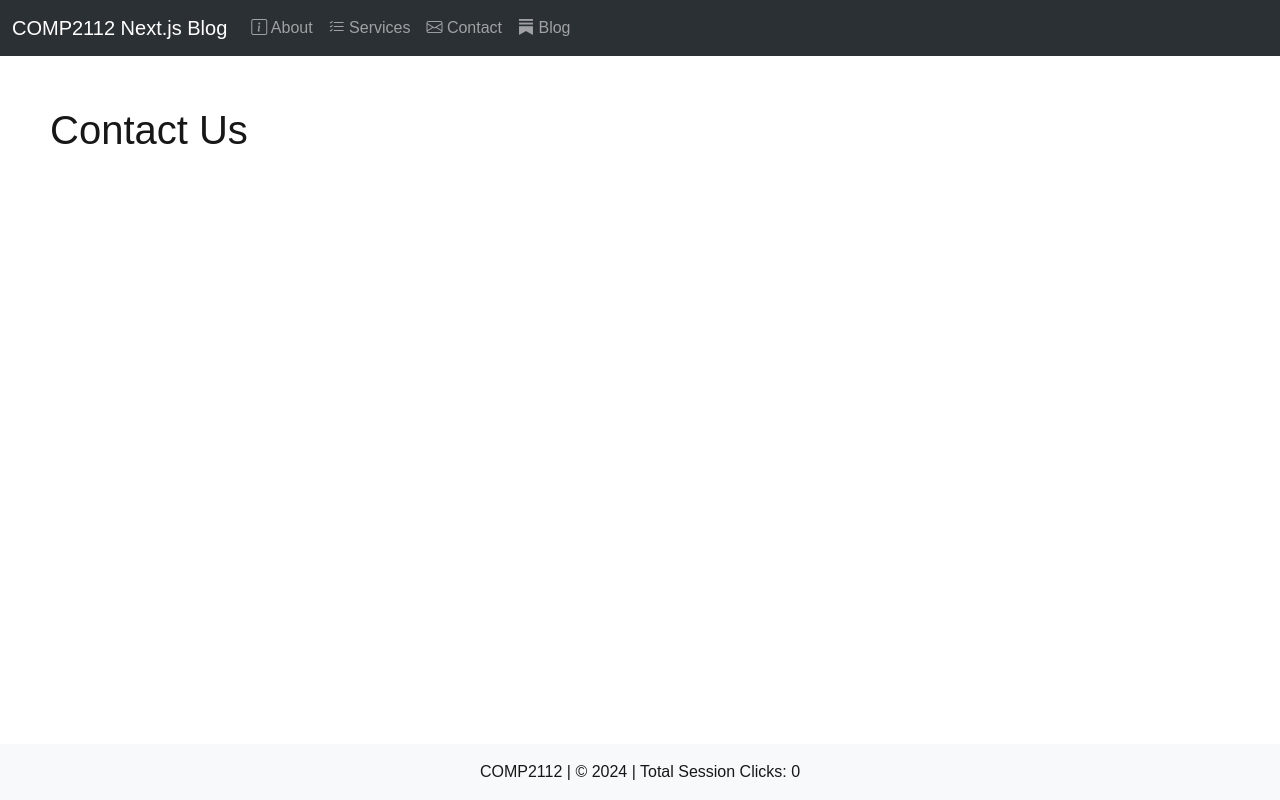
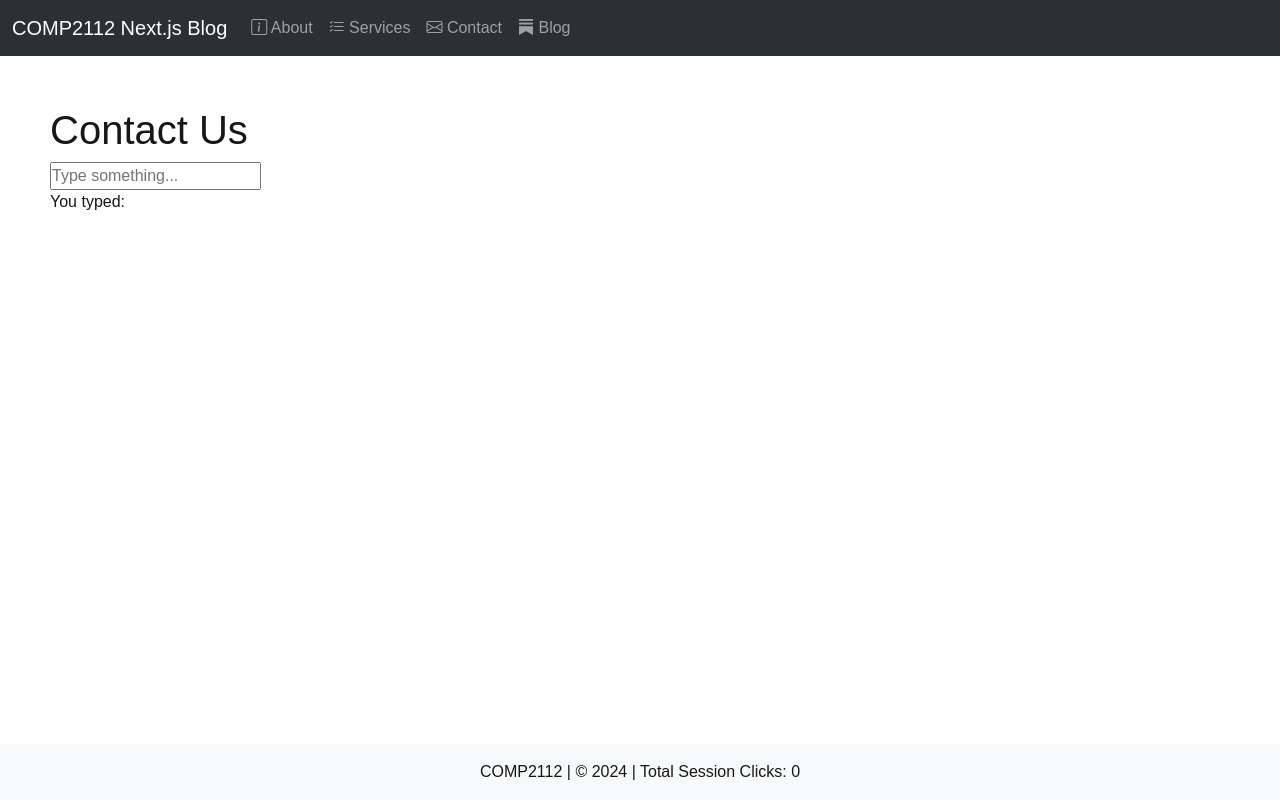
Before and after one commit to ifotn/comp2112-next-blog-f24, a Next.js app: page /contact in a window 1280 px wide. Built offline with nearby package versions, Linux system fonts and the light colour scheme.

Commit message:
l6/5 - useEffect for static page titles

```diff
--- a/app/contact/page.js
+++ b/app/contact/page.js
@@ -1,7 +1,25 @@
+"use client";
+
+import { useState, useEffect } from "react";
+
 export default function Contact() {
+    useEffect(() => {
+        document.title = 'Contact';
+    })
+
+    // create var using state hook to keep track of current contents of input box
+    const [text, setText] = useState('');
+
+    const updateText = (event) => {
+        setText(event.target.value);
+    }
+
     return (
         <main>
             <h1>Contact Us</h1>
+            <input placeholder="Type something..." value={text} onChange={updateText}  />
+            <p>You typed: {text}</p>
         </main>
+
     )
 }
```
Also changed, not shown: app/about/page.js (+7 -0 lines), app/page.js (+7 -1 lines), app/services/page.js (+8 -0 lines).
